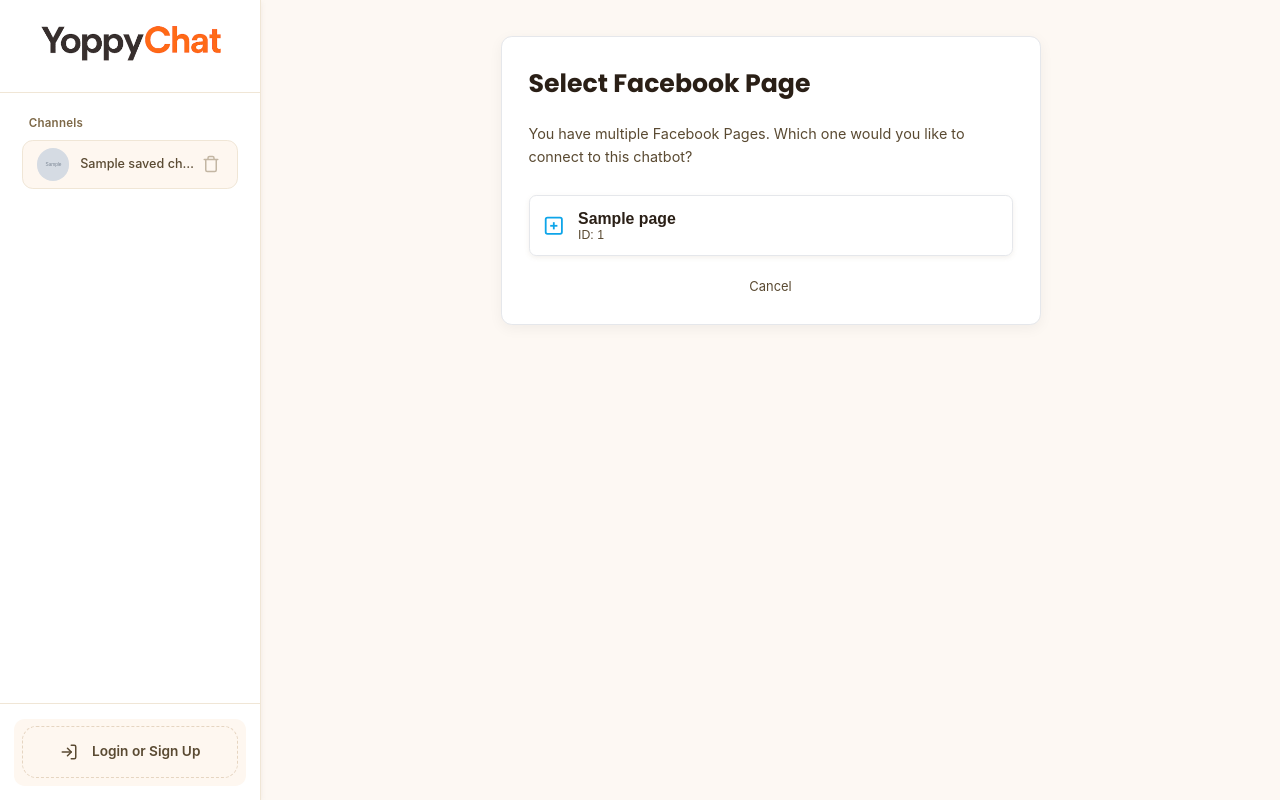
After one commit to r3796739-sketch/t5, a Flask app: template templates/messenger_page_select.html in a window 1280 px wide. The commit adds this page. Run offline with Flask 3, Linux system fonts and the light colour scheme; the template is opened without the code that fills it: most values are stand-ins (such as "Sample title", 1, 10 or a date in 2020); grey boxes marked "Sample" are stand-in pictures; some libraries are stand-ins or nearby versions.

Commit message:
Add files via upload

```diff
--- /dev/null
+++ b/templates/messenger_page_select.html
@@ -0,0 +1,74 @@
+{% extends "base.html" %}
+
+{% block title %}Select Facebook Page{% endblock %}
+
+{% block page_styles %}
+<style>
+.selection-container {
+    max-width: 600px;
+    margin: 40px auto;
+    background: var(--bg-primary, #ffffff);
+    padding: 30px;
+    border-radius: 12px;
+    box-shadow: 0 4px 15px rgba(0,0,0,0.05);
+    border: 1px solid var(--border-color, #e5e7eb);
+}
+.page-btn {
+    display: flex;
+    align-items: center;
+    width: 100%;
+    padding: 15px;
+    margin-bottom: 10px;
+    border: 1px solid var(--border-color, #e5e7eb);
+    border-radius: 8px;
+    background: transparent;
+    cursor: pointer;
+    transition: all 0.2s;
+    text-align: left;
+}
+.page-btn:hover {
+    border-color: #0ea5e9;
+    background: rgba(14, 165, 233, 0.05);
+}
+.page-btn svg {
+    margin-right: 15px;
+    color: #0ea5e9;
+}
+</style>
+{% endblock %}
+
+{% block content %}
+<div class="selection-container">
+    <h2 style="margin-bottom: 20px;">Select Facebook Page</h2>
+    <p style="color: var(--text-secondary); margin-bottom: 30px;">
+        You have multiple Facebook Pages. Which one would you like to connect to this chatbot?
+    </p>
+
+    {% for page in pages %}
+    <form action="{{ url_for('messenger.select_page') }}" method="POST" style="margin: 0;">
+        <input type="hidden" name="channel_id" value="{{ channel_id }}">
+        <input type="hidden" name="page_id" value="{{ page.id }}">
+        <input type="hidden" name="page_access_token" value="{{ page.access_token }}">
+        <input type="hidden" name="page_name" value="{{ page.name }}">
+
+        <button type="submit" class="page-btn">
+            <svg viewBox="0 0 24 24" fill="none" class="feature-icon" stroke="currentColor" stroke-width="2" width="24" height="24">
+                <rect x="3" y="3" width="18" height="18" rx="2" ry="2"></rect>
+                <line x1="12" y1="8" x2="12" y2="16"></line>
+                <line x1="8" y1="12" x2="16" y2="12"></line>
+            </svg>
+            <div style="flex-grow: 1;">
+                <div style="font-weight: 600; font-size: 1.1rem; color: var(--text-primary);">{{ page.name }}</div>
+                <div style="font-size: 0.85rem; color: var(--text-secondary);">ID: {{ page.id }}</div>
+            </div>
+        </button>
+    </form>
+    {% endfor %}
+
+    <div style="margin-top: 20px; text-align: center;">
+        <a href="{{ url_for('chatbot_settings', id=channel_id) }}?tab=integrations" style="color: var(--text-secondary); text-decoration: none; font-size: 0.9rem;">
+            Cancel
+        </a>
+    </div>
+</div>
+{% endblock %}
```
Also changed, not shown: templates/chatbot_settings.html (+41 -0 lines).
